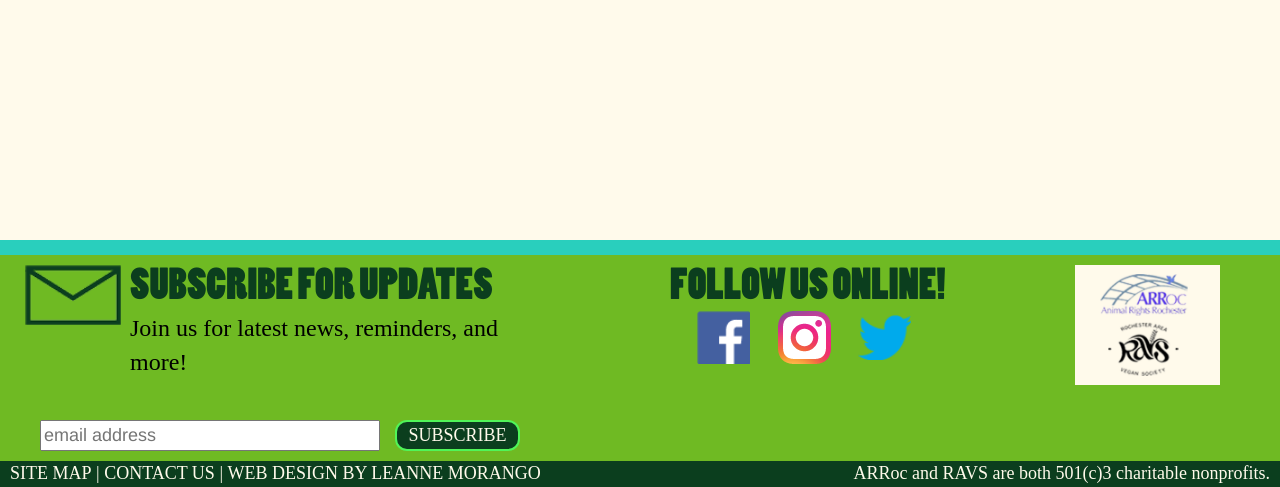
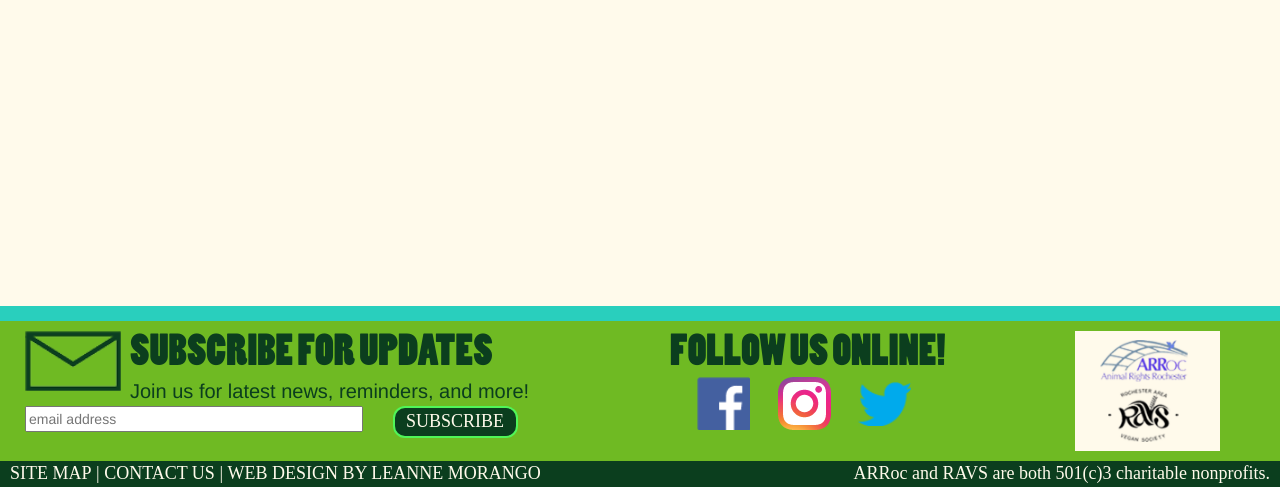
Before and after one commit to LucidDistortion/Rochester-VegFest-Website, a PHP site: page /updates.html in a window 1280 px wide. Shown: the part 313-800 px from the top of the page. Run offline with PHP 8.4, Linux system fonts and the light colour scheme; some web fonts are replaced.

Commit message:
Footer fixes

```diff
--- a/contact.html
+++ b/contact.html
@@ -61,7 +61,7 @@ P.O. Box 20185<br>
 Rochester, NY 14602</p>
 
 <div id="contactfield">
-	<form action="/submit.php" method="post" name="contactform">
+	<form action="mailto:info@rocvegfest.org" method="post" enctype="text/plain" name="contactform">
 
 	<label for="name">Name</label><br>
     <input type="text" id="name" name="fullname" placeholder="Your name" required><br>
--- a/css/footer.css
+++ b/css/footer.css
@@ -52,17 +52,6 @@
 
 .footer-email-field {
 	width:100%;
-	position: absolute;
-	left: 0;
-}
-
-#emailForm {
-	width: 600px;
-}
-
-.subscribe {
-	left: 60%;
-	padding-left: 10%;
 }
 
 #envelope {
@@ -78,8 +67,8 @@ h3.footerTitle {
 	text-align: left !important;
 }
 
-p#maildetail {
-	font-size: 18px;
+p#mailDetail {
+	font-size: 20px;
 	color: #0b3e1e;
 	margin: 0 0;
 	white-space: nowrap;
--- a/css/styles.css
+++ b/css/styles.css
@@ -63,7 +63,7 @@ h6 {
 }
 
 /*Paragraphs*/
-p {
+p.standard {
 	width:80%;
 	font-family:"Futura Condensed Medium","Times New Roman";
 	font-size:24px;
@@ -206,13 +206,6 @@ div.button:active {
 	width: 50%;
 	margin: 0 auto;
 }
-
-form {
-	width:80%;
-	margin-left:5%;
-	padding-top:5%;
-	font-size:18px;
-}
 input[type=text] {
 	width:25%;
 	margin-bottom:2%;
--- a/updates.html
+++ b/updates.html
@@ -87,10 +87,10 @@
 				<div class="col-xs-12">
 					<!-- Begin MailChimp Signup Form -->
 					<div id="mc_embed_signup">
-						<form action="//rocvegfest.us15.list-manage.com/subscribe/post?u=e7e4acaaab6a1bcbd8ade9f2c&amp;id=64b1bd56bc" method="post" id="mc-embedded-subscribe-form" name="mc-embedded-subscribe-form" class="validate" target="_blank" novalidate>
+						<form action="//rocvegfest.us15.list-manage.com/subscribe/post?u=e7e4acaaab6a1bcbd8ade9f2c&amp;id=64b1bd56bc" method="post" id="mc-embedded-subscribe-form" name="mc-embedded-subscribe-form" class="validate" target="_blank" id="subscribe" novalidate>
     						<div id="mc_embed_signup_scroll">
     							<div class="row">
-    							<div class="col-xs-8">
+    							<div class="col-xs-7">
 									<input type="email" value="" name="EMAIL" class="email footer-email-field" id="mce-EMAIL" placeholder="email address" required>
     								<!-- real people should not fill this in and expect good things - do not remove this or risk form bot signups-->
     								<div style="position: absolute; left: -5000px;" aria-hidden="true"><input type="text" name="b_e7e4acaaab6a1bcbd8ade9f2c_64b1bd56bc" tabindex="-1" value=""></div>
```
